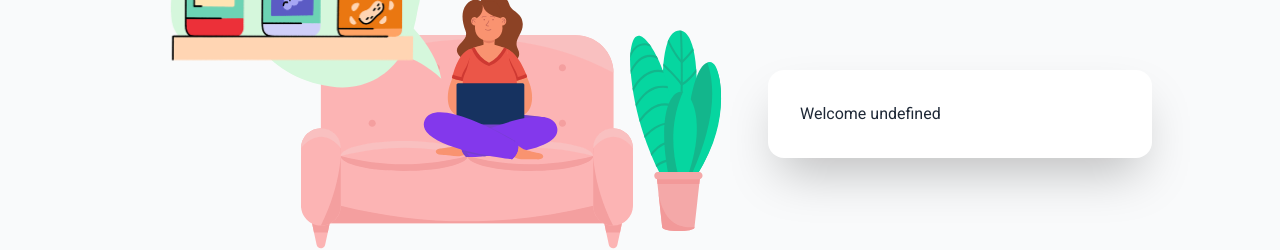
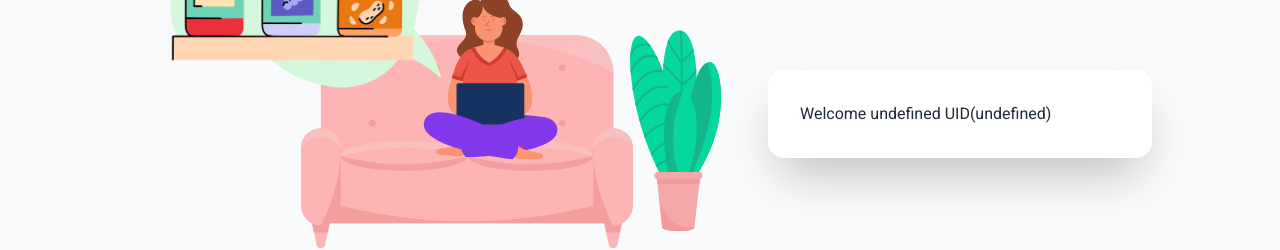
Before and after one commit to siangyin/ga-p3-frontend, a React (Create React App) app: page / in a window 1280 px wide. Shown: the part 376-626 px from the top of the page. Built offline with nearby package versions, Linux system fonts and the light colour scheme; no server answers.

Commit message:
Add UID in welcome page

```diff
--- a/src/components/AccountForm.jsx
+++ b/src/components/AccountForm.jsx
@@ -158,7 +158,7 @@ export default function AccountForm() {
     return (
 
         <div className="card flex-shrink-0 w-full max-w-sm justify-center shadow-2xl bg-base-100 md:w-1/2">
-            <div className="card-body">{userSession ? `Welcome ${userSession.username}` :
+            <div className="card-body">{userSession ? `Welcome ${userSession.username} UID(${userSession._id})` :
                 <form onSubmit={e => e.preventDefault()}>
                     <div className="form-control">
                         <label className="label">
```
